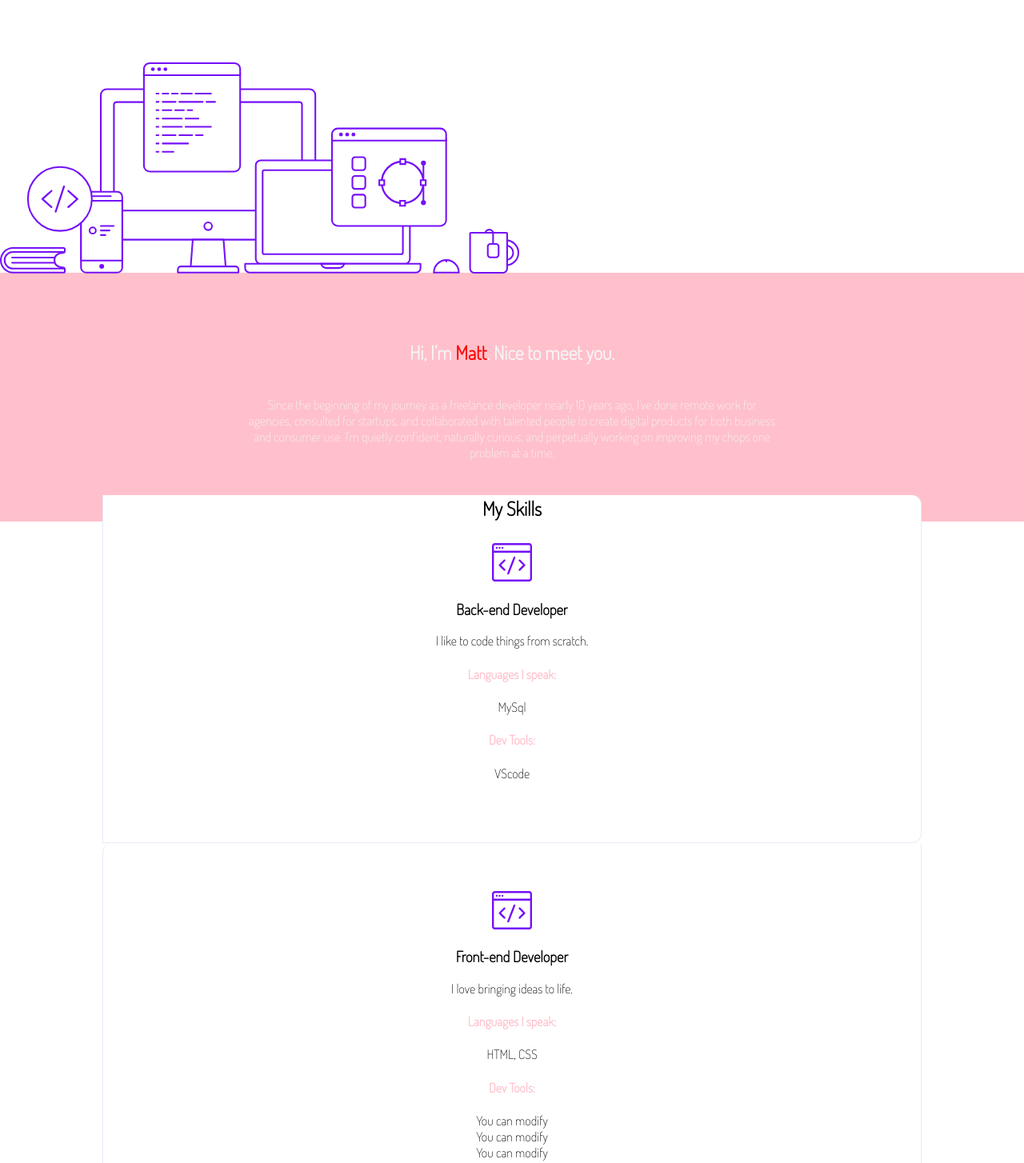
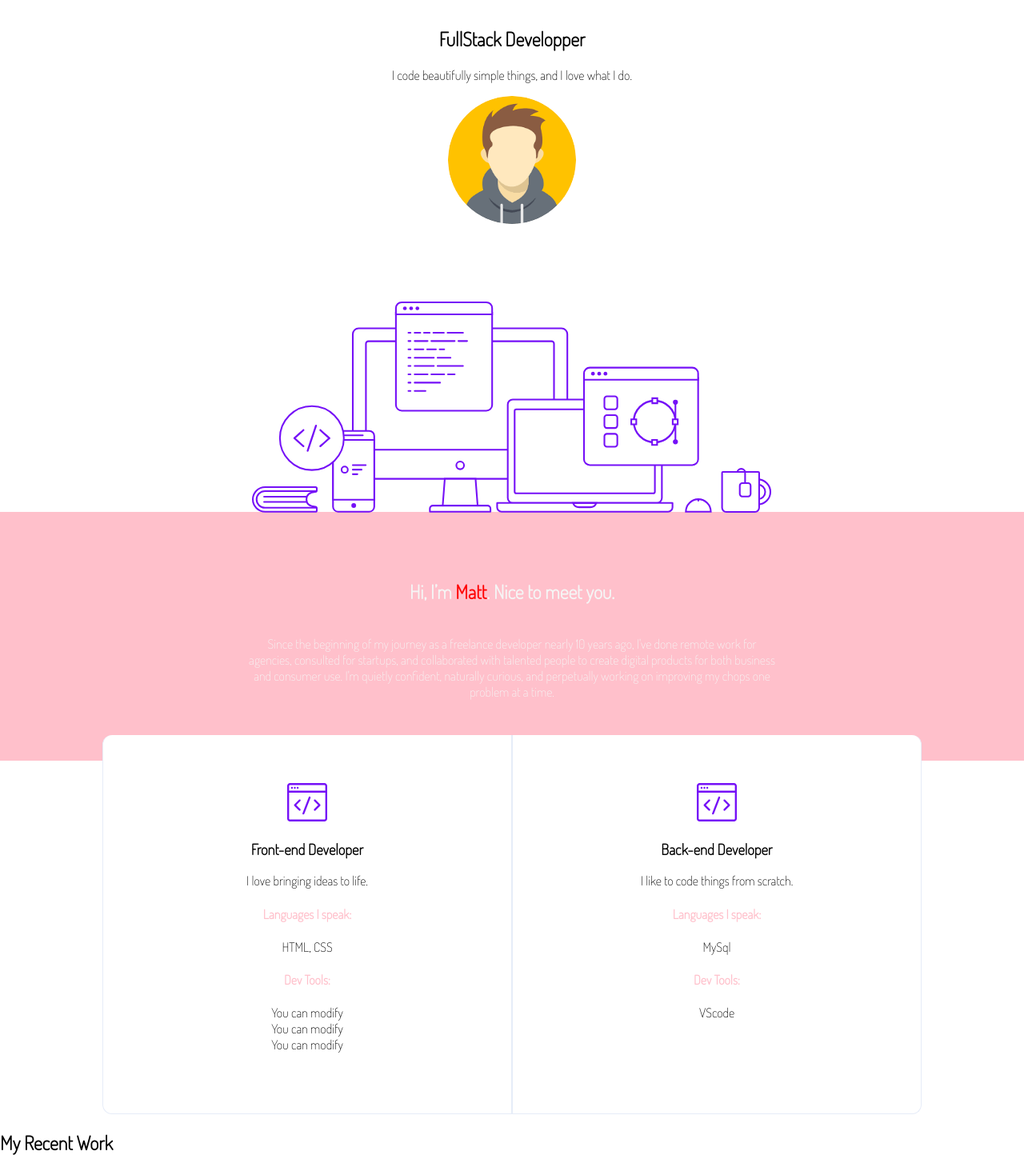
Before and after one commit to WildCodeSchool-2024-09/JS-Nantes-CSS-117-Checkpoint1, a website: page site/portfolio.html in a window 1280 px wide. Shown: the part 71-1525 px from the top of the page at 80% size. Drawn offline with Linux system fonts and the light colour scheme.

Commit message:
fin du checkpoint

```diff
--- a/site/css/portfolio.css
+++ b/site/css/portfolio.css
@@ -10,6 +10,7 @@
 
   --textAlign: center;
 }
+/*body{background-color: red;}*/
 
 img {
   max-width: 100%;
@@ -32,6 +33,7 @@ p {
   margin: 0;
   margin-top: calc(var(--gutter) * 5);
   margin-bottom: calc(var(--gutter) * -0.3125);
+  visibility: hidden;
 }
 
 .description {
@@ -55,6 +57,8 @@ p {
   margin-top: calc(var(--gutter) * -2);
   border-radius: var(--radius);
   padding: 0 10%;
+  display: flex;
+  flex-direction: column-reverse;
 }
 
 .skills--title {
@@ -71,16 +75,21 @@ p {
   border-radius: var(--radius);
   text-align: var(--textAlign);
   box-shadow: var(--styledShadow);
+
 }
 
 .column:first-of-type {
-  border-bottom-left-radius: 0;
+  border-bottom-left-radius: var(--radius);
   border-top-left-radius: 0;
+  border-top-right-radius: 0;
+  border-bottom-right-radius:var(--radius);
 }
 
 .column:last-child {
-  border-top-right-radius: 0;
-  border-bottom-right-radius: 0;
+  border-top-left-radius: var(--radius);
+  border-bottom-left-radius: 0;
+  border-top-right-radius:var(--radius);
+  border-bottom-right-radius:0;
 }
 
 .column ul {
@@ -108,3 +117,84 @@ p {
 .purple-text {
   color: var(--purple);
 }
+
+nav{
+  display: flex;
+  justify-content: space-between;
+}
+
+#txt{
+
+  margin: 0;
+  padding: 0;
+}
+
+.avatar{
+width: 20vh;
+height: 20vh ;
+border-radius: 50%;
+background-image: url(/image/avatar-bis.png);
+background-position: center;
+background-repeat: no-repeat;
+background-size: contain;
+margin: 2vh;
+}
+.banner{
+  display: flex;
+  flex-direction: column;
+  align-items: center;
+
+}
+
+
+
+
+
+@media screen and (min-width: 700px){
+.banner{
+  display: flex;
+  flex-direction: column;
+  align-items: center;
+
+}
+
+.desktop {
+  margin: 0;
+  margin-top: calc(var(--gutter) * 5);
+  margin-bottom: calc(var(--gutter) * -0.3125);
+  visibility: visible;
+}
+
+
+.skills {
+  margin-top: calc(var(--gutter) * -2);
+  border-radius: var(--radius);
+  padding: 0 10%;
+ display: flex;
+ flex-direction: row-reverse;
+ align-items: stretch;
+ justify-content: center;
+
+}
+
+
+.column:first-of-type {
+
+  border-top-left-radius: 0;
+  border-bottom-left-radius: 0;
+  border-top-right-radius: var(--radius);
+border-bottom-right-radius:var(--radius);
+}
+
+.column:last-child {
+  border-bottom-right-radius: 0;
+  border-top-right-radius: 0;
+  border-bottom-left-radius: var(--radius);
+  border-top-left-radius: var(--radius);
+
+
+}
+.column{
+  flex: 1;
+}
+}
--- a/site/portfolio.html
+++ b/site/portfolio.html
@@ -9,25 +9,46 @@
   </head>
 
   <body>
+
+
+
     <header>
       <nav>
-        <img src="image/logo.svg" alt="logo-purple" />
+
+        <img id="logo" src="image/logo.svg" alt="logo-purple" />
+
         <ul class="menu">
           <li><a href="home.html">Instructions</a></li>
           <li><a href="portfolio.html">Portfolio</a></li>
         </ul>
+
       </nav>
     </header>
 
+
+
+
+
+
+
     <main>
       <!-- First banner with title, description, avatar and image desktop -->
+       <section class="banner">
+        <h1 id="title">FullStack Developper</h1>
+        <p id="txt">I code beautifully simple things, and I love what I do.</p>
+
+
       <!-- You can use the avatar image on the folder image -->
+      <div class="avatar"></div>
+
+
+
       <section>
         <figure class="desktop">
           <img src="image/desktop.svg" alt="desktop" />
         </figure>
       </section>
-
+    </section>
       <!-- Second banner with description of your name and your presentation -->
       <article>
         <section class="description pink-bg">
@@ -38,8 +59,11 @@
 
       <!-- Bloc of list of skill front end and back end -->
 
+
+
       <article class="skills">
-        <h2 class="skills--title">My Skills</h2>
+
+        <!-- <h2 class="skills--title">My Skills</h2> -->
           <section class="column">
               <img src="image/frontend.svg" alt="" />
               <h3>Back-end Developer</h3>
@@ -51,6 +75,7 @@
                 <li>VScode</li>
               </ul>
           </section>
+
           <section class="column">
               <img src="image/frontend.svg" alt="" />
               <h3>Front-end Developer</h3>
@@ -65,6 +90,9 @@
               </ul>
             </section>
       </article>
+
+
+
 
       <!-- Third banner with list of all your projects -->
       <article class="projects">
```
Also changed, not shown: algo/1/thirdAngle.js (+6 -1 lines), algo/2/isLeapYear.js (+5 -2 lines).
